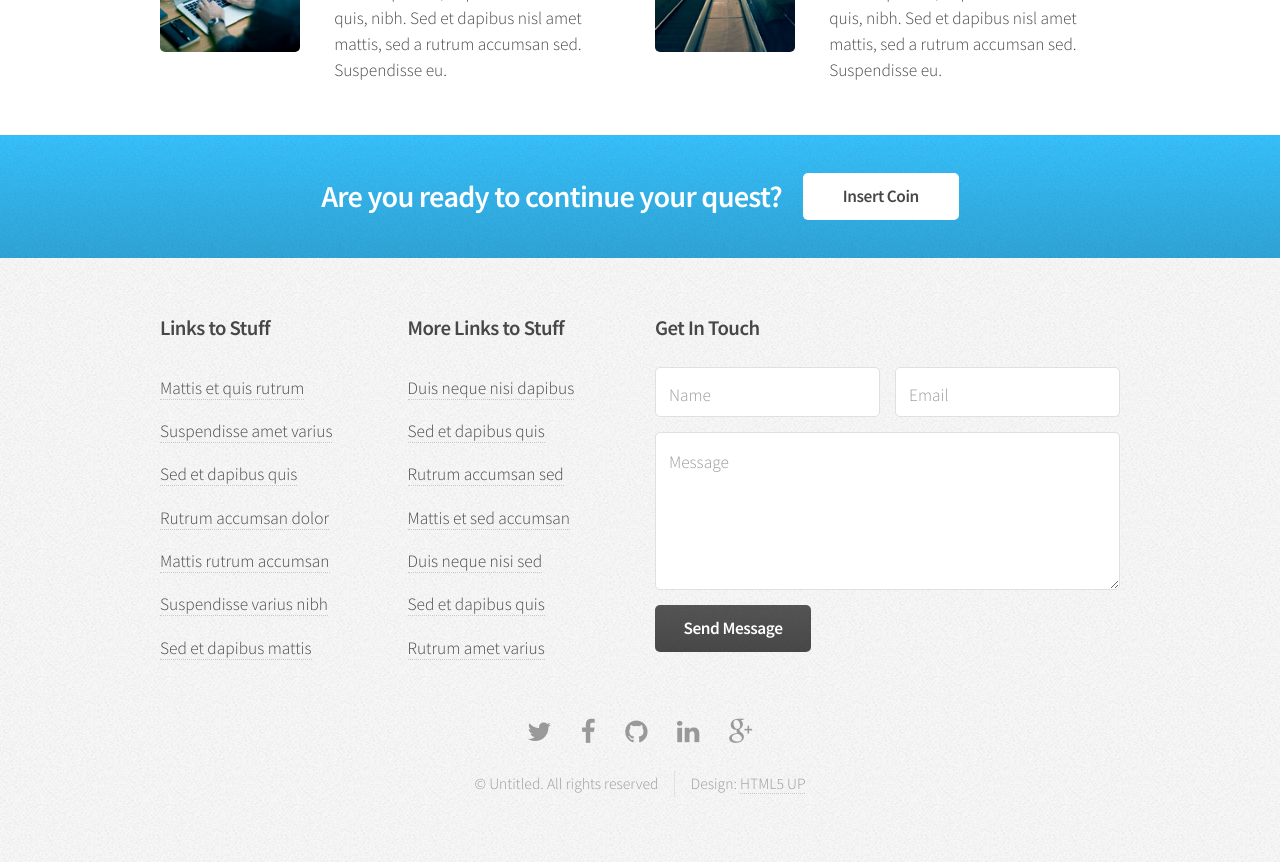
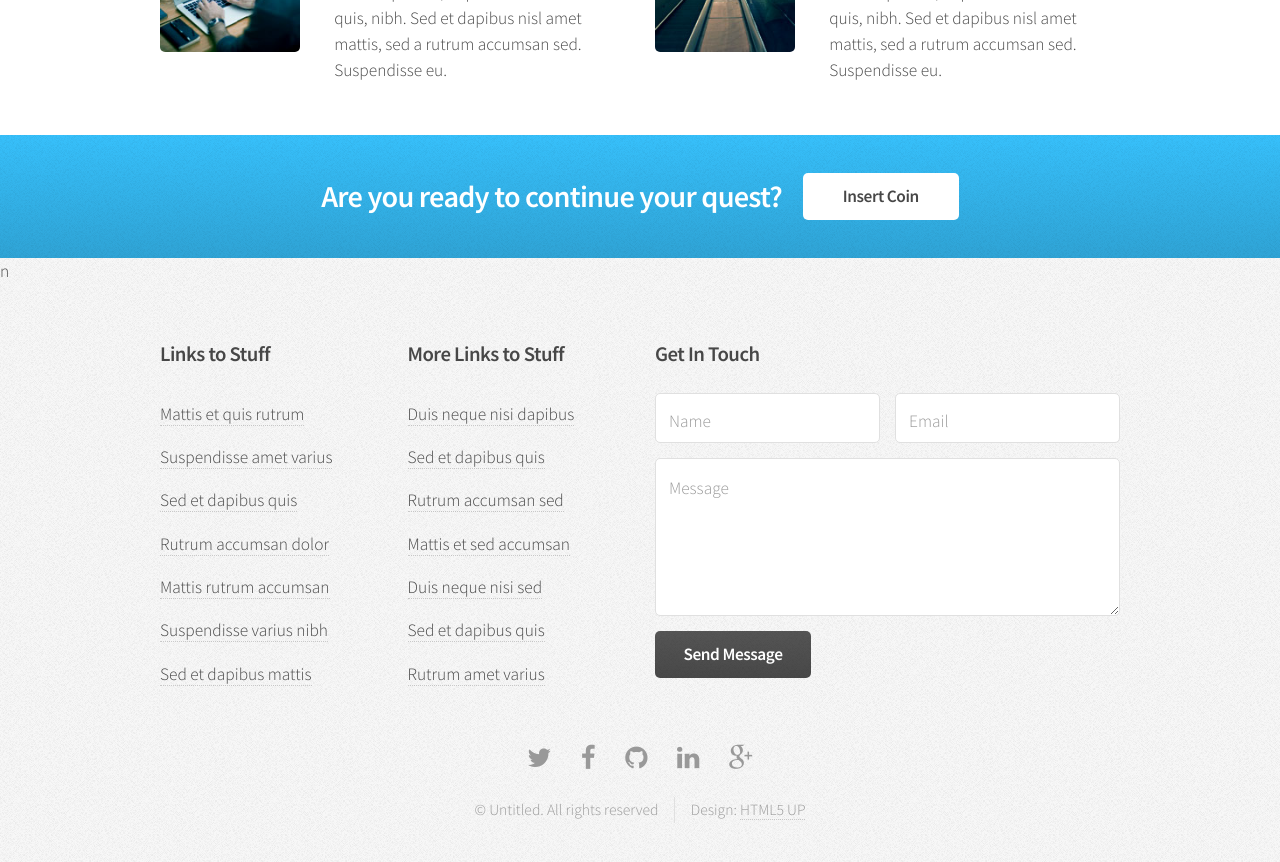
Before and after one commit to priyam999/arcana, a Jekyll site: the page built from index.html, in a window 1280 px wide and 900 px high, scrolled down 1540 px. Shown: the top 862 px of the window. Built offline with Jekyll 4.4.1, drawn with Linux system fonts in a browser that asks for light colours; the list of posts is cut into pages by our own code.

Commit message:
Update cta.html

```diff
--- a/_includes/cta.html
+++ b/_includes/cta.html
@@ -6,4 +6,4 @@
 						<a href="#" class="button">Insert Coin</a>
 					</header>
 				</div>
-			</section>
+			</section>n
```
